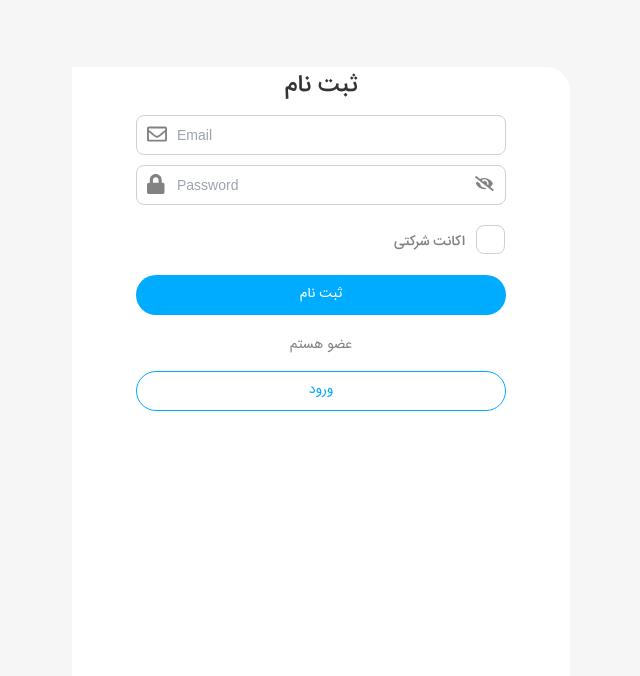
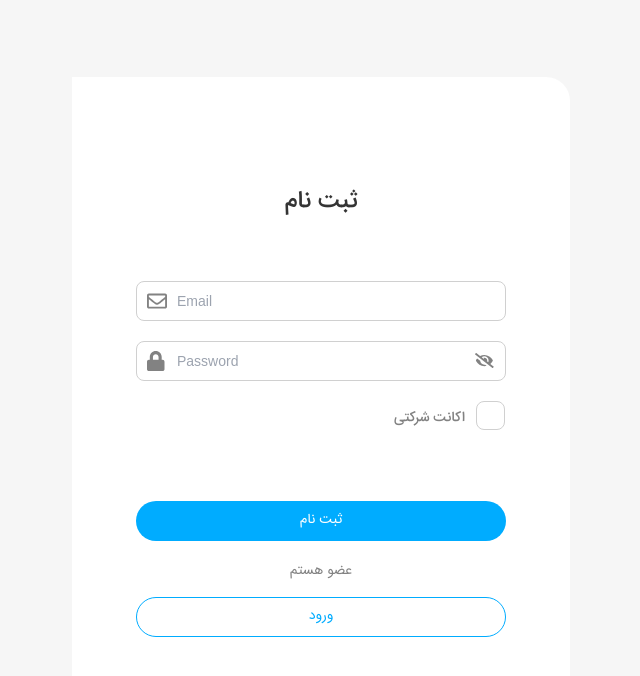
Before and after one commit to kaktoos33/g5-linkedin-front-end, a React (Create React App) app: page /Register in a window 1280 px wide. Shown: the top 676 px of the page, without its empty margins (319-959 px from the left). Built offline with nearby package versions, Linux system fonts and the light colour scheme.

Commit message:
Add register spaces

```diff
--- a/src/pages/Register/components/button/Button.style.scss
+++ b/src/pages/Register/components/button/Button.style.scss
@@ -5,7 +5,7 @@
   //display: block;
   font-family: $font;
   font-size: 14px;
-  margin-top: 50px;
+  margin-top: 20%;
   width: 370px;
   height: 40px;
   color: $whiteColor;
--- a/src/pages/Register/components/cart/Cart.style.scss
+++ b/src/pages/Register/components/cart/Cart.style.scss
@@ -2,25 +2,14 @@
 
 
 .register-cart{
-  //position: absolute;
+  margin-top: 20px;
   width: 498px;
-  //height: 743px;
-  //padding-top: 25px;
-  //margin: auto;
-  //margin: 50px auto 0 auto;
-  //border: 3px #61dafb solid;
-  //display: flex;
-  //align-items: center;
-  //justify-content: center;
-  //left: 472px;
-  //top: 140px;
+  background: $whiteColor;
+  border-radius: 0 24px 24px 0;
+  display: flex;
+  flex-direction: column;
+  justify-content: center;
 
-  background: $whiteColor;
-  //background: red;
-  //backdrop-filter: blur(24px);
-  /* Note: backdrop-filter has minimal browser support */
-
-  border-radius: 0 24px 24px 0;
 
 
 }
--- a/src/pages/Register/components/header/Header.style.scss
+++ b/src/pages/Register/components/header/Header.style.scss
@@ -6,4 +6,6 @@
   font-size: 24px;
   line-height: 38px;
   color: $blackColor;
+  //margin-top: 20px;
+  margin-bottom: 10%;
 }
--- a/src/pages/Register/components/input/Input.style.scss
+++ b/src/pages/Register/components/input/Input.style.scss
@@ -1,7 +1,7 @@
 @import "./src/variables/variables.scss";
 
 .register_email_input{
-  height: 40px;
+  //height: 40px;
   width: 370px;
   align-items: center;
   display: flex;
@@ -22,7 +22,8 @@
 }
 .register_email_input input{
   padding-left: 40px;
-  height: 100%;
+  //height: 100%;
+  height: 40px;
   width: 100%;
   outline: none;
   text-align: left;
@@ -47,7 +48,7 @@
 
 
 .register_pass_input{
-  height: 40px;
+  //height: 40px;
   width: 370px;
   align-items: center;
   display: flex;
@@ -76,7 +77,8 @@
 }
 .register_pass_input input{
   padding-left: 40px;
-  height: 100%;
+  height: 40px;
+  //height: 100%;
   width: 100%;
   outline: none;
   text-align: left;
```
